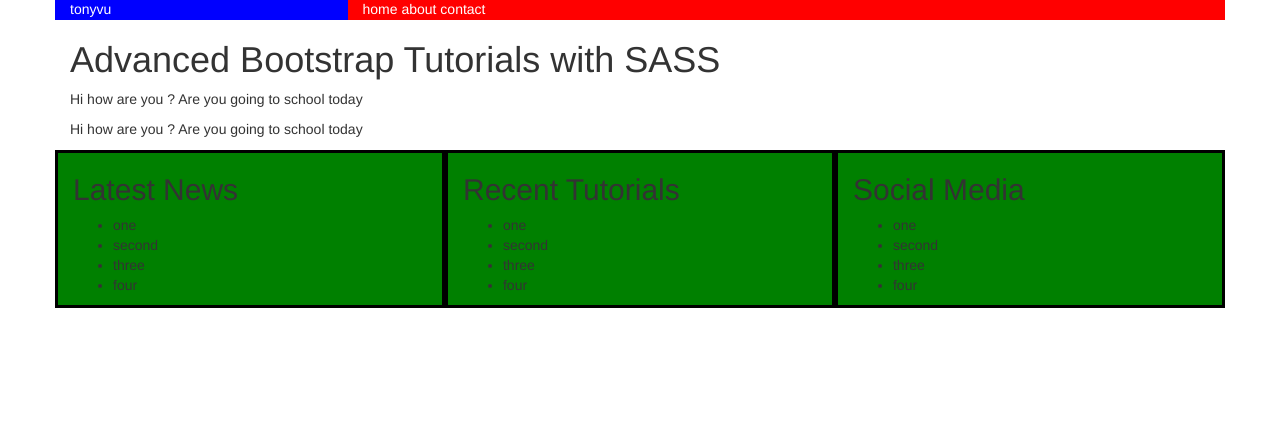
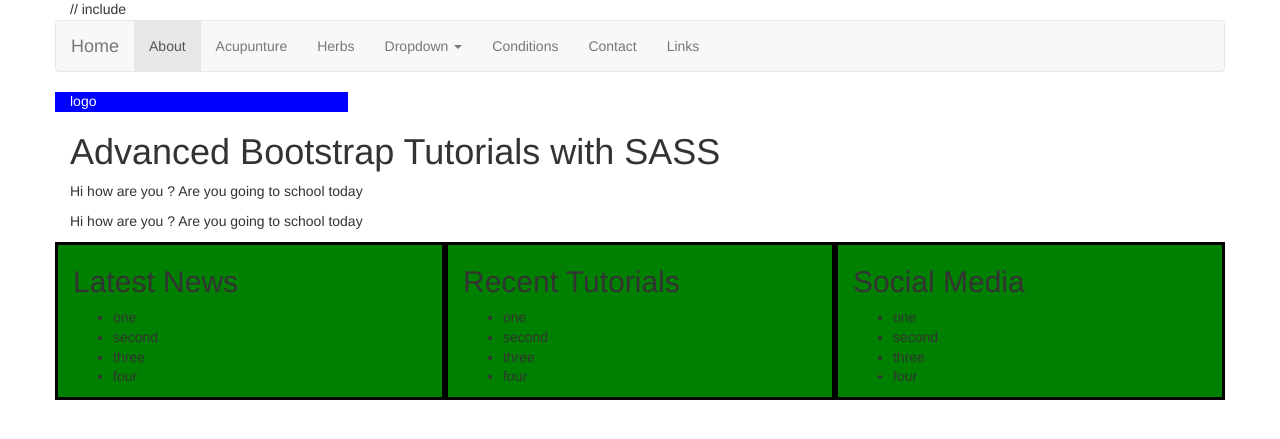
Before and after one commit to tonyvu1985/doc, a PHP site: page / in a window 1280 px wide. Shown: the top 439 px of the page. Run offline with PHP 8.4, Linux system fonts and the light colour scheme.

Commit message:
doc site

```diff
--- a/index.php
+++ b/index.php
@@ -6,16 +6,9 @@
         <link rel="stylesheet" href="css/main.css">
 </head>
 <body>
-        <header class="site-header">
-                <div class="site-logo">
-                        <a href="#">tonyvu</a>
-                </div>
-                <nav class="site-nav">
-                        <a href="#">home</a>
-                        <a href="#">about</a>
-                        <a href="#">contact</a>
-                </nav>
-        </header>
+	// include
+	<?php include_once('nav.php'); ?>
+
         <div class="site-content">
                 <div class="featured">
                         <h1>Advanced Bootstrap Tutorials with SASS</h1>
--- /dev/null
+++ b/nav.php
@@ -0,0 +1,50 @@
+<div class="site-header">
+	<div class="navbar navbar-default" role="navigation"><!-- Nav bar -->
+	<div class="container-fluid">
+	  <div class="navbar-header">
+	    <button type="button" class="navbar-toggle collapsed" data-toggle="collapse" data-target=".navbar-collapse">
+	      <span class="sr-only">Toggle navigation</span>
+	      <span class="icon-bar"></span>
+	      <span class="icon-bar"></span>
+	      <span class="icon-bar"></span>
+	    </button>
+	    <a class="navbar-brand" href="#">Home</a>
+	  </div>
+	  <div class="navbar-collapse collapse">
+	    <ul class="nav navbar-nav">
+	      <li class="active"><a href="#">About</a></li>
+	      <li><a href="#">Acupunture</a></li>
+	      <li><a href="#">Herbs</a></li>
+	      <li class="dropdown">
+		<a href="#" class="dropdown-toggle" data-toggle="dropdown">Dropdown <span class="caret"></span></a>
+		<ul class="dropdown-menu" role="menu">
+		  <li><a href="#">Action</a></li>
+		  <li><a href="#">Another action</a></li>
+		  <li><a href="#">Something else here</a></li>
+		  <li class="divider"></li>
+		  <li class="dropdown-header">Nav header</li>
+		  <li><a href="#">Separated link</a></li>
+		  <li><a href="#">One more separated link</a></li>
+		</ul>
+	      </li>
+	      <li><a href="#">Conditions</a></li>
+	      <li><a href="#">Contact</a></li>
+	      <li><a href="#">Links</a></li>
+	    </ul>
+	  </div><!--/.nav-collapse -->
+	</div><!--/.container-fluid -->
+	</div><!-- End Nav bar -->
+
+<div class="top">
+	<div class="site-logo">
+		<a><img src="" alt="" />logo</a>
+	</div>
+
+	<div class="contact">
+		<a href="" alt="" class="healthfund" >All major health fund accepted</a>
+		<a href="" alt="" class="subscribe" >Subscribe Newsletter</a>
+	</div>
+</div>
+
+
+</div>
```
Also changed, not shown: scss/main.scss (+7 -1 lines).
